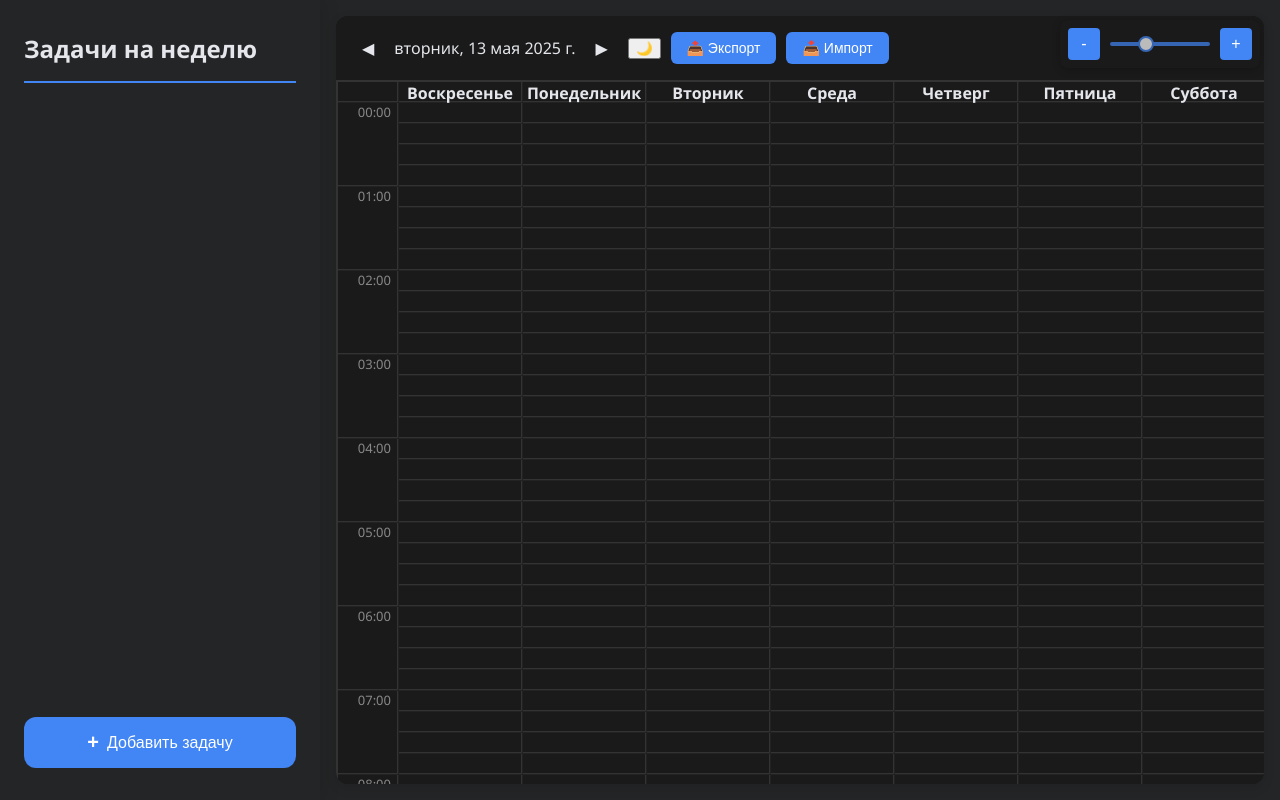
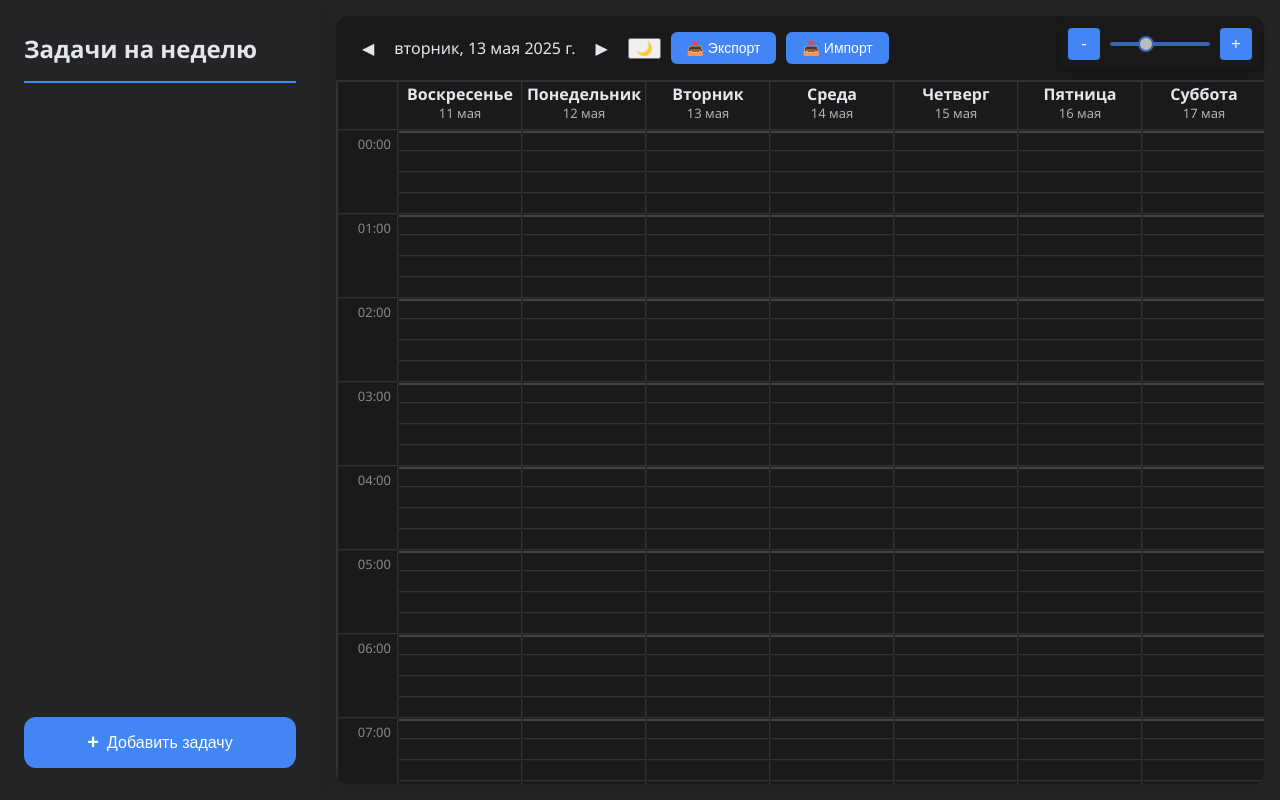
Before and after one commit to Sleepwalker217/Tasks, a plain HTML site: page Web/index.html in a window 1280 px wide. Drawn offline with Linux system fonts and the light colour scheme.

Commit message:
small design features

```diff
--- a/Web/app.js
+++ b/Web/app.js
@@ -301,7 +301,7 @@ function renderCalendar() {
         dayHeader.style.gridRow = '1';
         dayHeader.style.gridColumn = (d + 2);
         const monthNames = ['января', 'февраля', 'марта', 'апреля', 'мая', 'июня', 'июля', 'августа', 'сентября', 'октября', 'ноября', 'декабря'];
-        dayHeader.innerHTML = `<div>${days[d]}</div><div style='font-size:13px;font-weight:normal;'>${weekDates[d].getDate()} ${monthNames[weekDates[d].getMonth()]}</div>`;
+        dayHeader.innerHTML = `<div class='calendar-day-title'>${days[d]}</div><div class='calendar-day-date'>${weekDates[d].getDate()} ${monthNames[weekDates[d].getMonth()]}</div>`;
         dayHeader.style.fontWeight = 'bold';
         dayHeader.style.textAlign = 'center';
         calendarGrid.appendChild(dayHeader);
@@ -331,6 +331,10 @@ function renderCalendar() {
             for (let d = 0; d < 7; d++) {
                 const cell = document.createElement('div');
                 cell.className = 'calendar-cell';
+                // Добавляем класс для ячеек целых часов
+                if (m === 0) {
+                    cell.classList.add('hour-line');
+                }
                 cell.style.gridRow = rowIndex;
                 cell.style.gridColumn = (d + 2);
                 cell.ondragover = e => e.preventDefault();
--- a/Web/style.css
+++ b/Web/style.css
@@ -156,6 +156,7 @@ body {
     display: grid;
     grid-template-columns: 60px repeat(7, 1fr);
     grid-auto-rows: 20px;
+    grid-template-rows: 48px repeat(100, 20px);
     gap: 1px;
     background: #222;
     position: relative;
@@ -174,7 +175,15 @@ body {
     border-right: 1px solid #333;
     position: relative;
     box-sizing: border-box;
+    padding-top: 4px;
+    padding-bottom: 4px;
 }
+
+/* Стиль для ячеек целых часов */
+.calendar-cell.hour-line {
+    border-top: 2px solid #444;
+}
+
 .task-block {
     display: flex;
     align-items: center;
@@ -193,8 +202,10 @@ body {
     font-size: 12px;
     overflow: hidden;
     text-overflow: ellipsis;
-    white-space: nowrap;
+    white-space: normal;
     text-align: center;
+    word-break: break-all;
+    line-height: 1.2;
 }
 .task-block .resize-handle {
     position: absolute;
@@ -389,3 +400,15 @@ body {
     cursor: pointer;
     border: 2px solid var(--accent);
 }
+.calendar-day-title {
+    font-weight: bold;
+    font-size: 16px;
+    margin-bottom: 2px;
+    line-height: 1.1;
+}
+.calendar-day-date {
+    font-size: 13px;
+    font-weight: normal;
+    color: #b0b0b0;
+    line-height: 1.1;
+}
```
